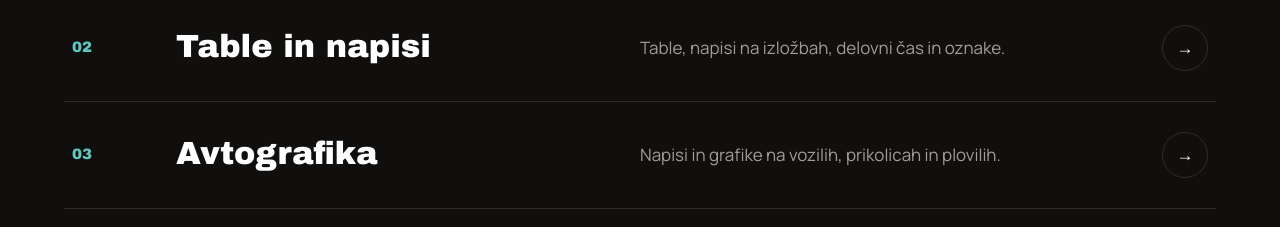
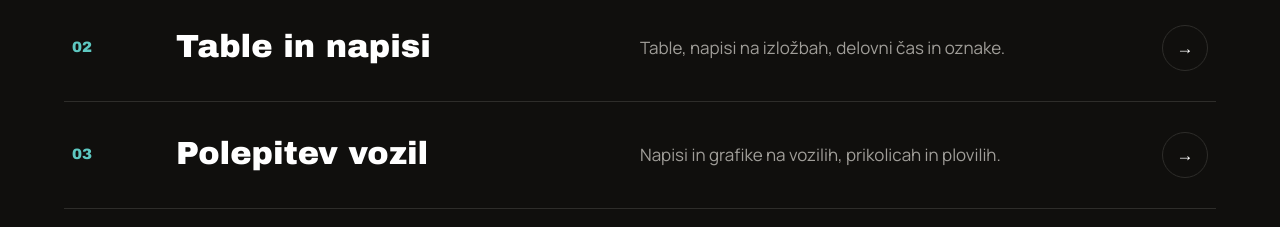
Before and after one commit to infoprintexdesign-pixel/printex-spletna-stran, a plain HTML site: page site/index.html in a window 1280 px wide. Shown: the part 1140-1367 px from the top of the page. Drawn offline with nearby package versions, Linux system fonts and the light colour scheme; a web font is replaced by a local one.

Commit message:
Kartica storitve 03 na začetni strani spet »Polepitev vozil«
Co-Authored-By: Claude Opus 5.5 <noreply@anthropic.com>
Claude-Session: https://claude.ai/code/session_01FrsVte8zBpeFfhSJHuD9jb

```diff
--- a/site/index.html
+++ b/site/index.html
@@ -332,7 +332,7 @@ html.js-anim .strip .track{animation:none}
       <div class="svc-list">
         <a class="svc" href="#nalepke" style="--k:var(--teal)"><span class="n">01</span><h3>Nalepke</h3><p>Za steklenice, avto, kros motor, telefon … kamorkoli jo želite nalepiti.</p><span class="go" aria-hidden="true">→</span></a>
         <a class="svc" href="#table-in-napisi" style="--k:var(--teal)"><span class="n">02</span><h3>Table in napisi</h3><p>Table, napisi na izložbah, delovni čas in oznake.</p><span class="go" aria-hidden="true">→</span></a>
-        <a class="svc" href="#avtografika" style="--k:var(--teal)"><span class="n">03</span><h3>Avtografika</h3><p>Napisi in grafike na vozilih, prikolicah in plovilih.</p><span class="go" aria-hidden="true">→</span></a>
+        <a class="svc" href="#avtografika" style="--k:var(--teal)"><span class="n">03</span><h3>Polepitev vozil</h3><p>Napisi in grafike na vozilih, prikolicah in plovilih.</p><span class="go" aria-hidden="true">→</span></a>
         <a class="svc" href="#tisk-na-tekstil" style="--k:var(--teal)"><span class="n">04</span><h3>Tisk na tekstil</h3><p>Majice, puloverji in delovna oblačila z vašim motivom.</p><span class="go" aria-hidden="true">→</span></a>
       </div>
     </div>
```
